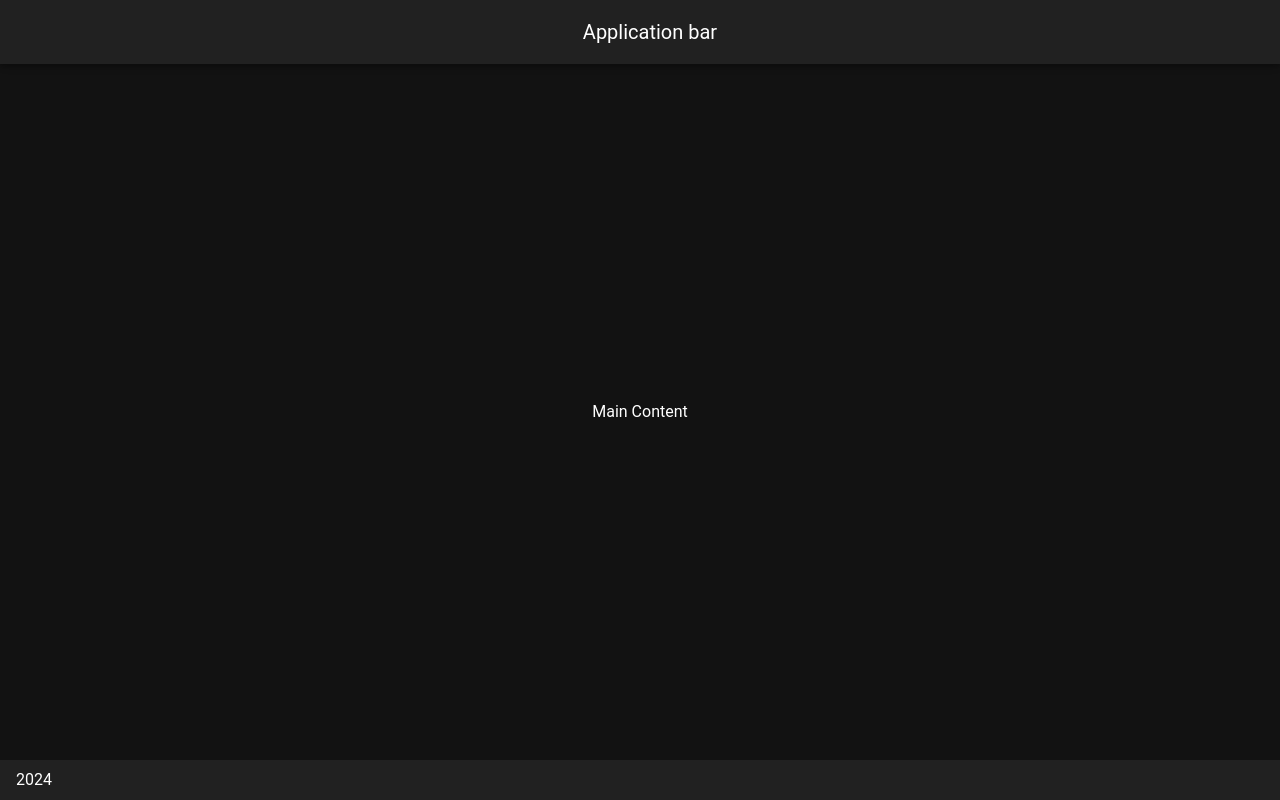
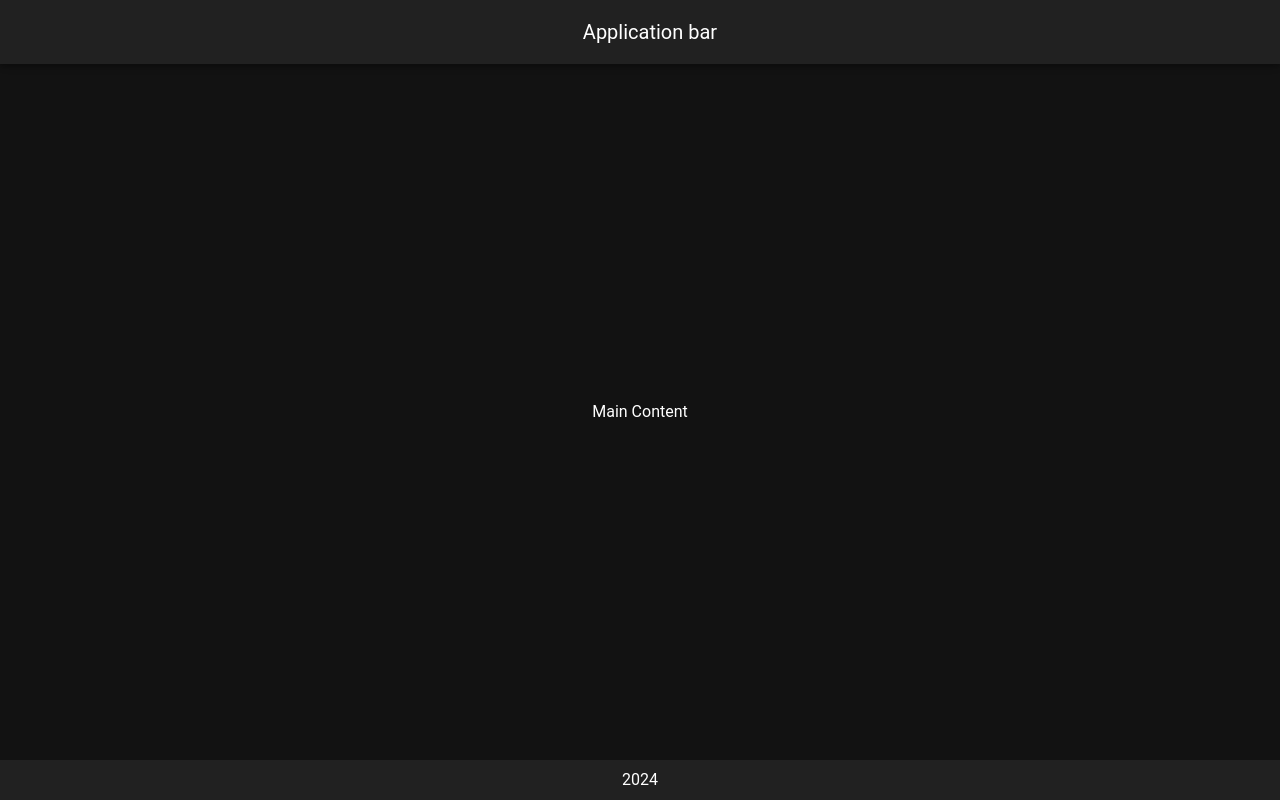
Before and after one commit to denizmutlu/login-page, a Nuxt app: page / in a window 1280 px wide. Built offline with nearby package versions, Linux system fonts and the light colour scheme.

Commit message:
Update app.vue

```diff
--- a/app.vue
+++ b/app.vue
@@ -4,7 +4,7 @@
     <v-main class="d-flex align-center justify-center">
       Main Content
     </v-main>
-    <v-footer app class="text-center">
+    <v-footer app class="d-flex justify-center">
       {{ new Date().getFullYear() }}
     </v-footer>
   </v-app>
```
